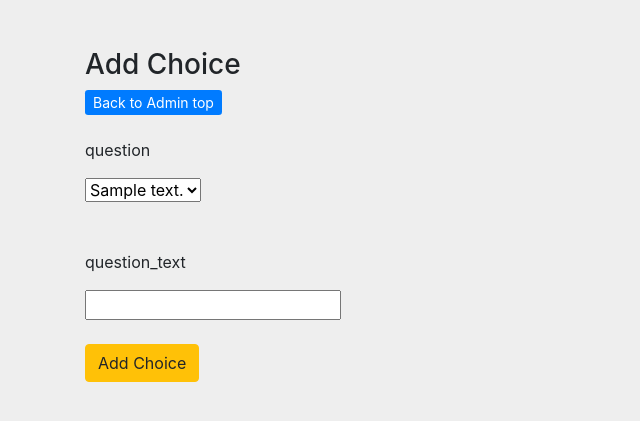
After one commit to hotta/responder-django-tutorial, a Python web app: template templates/add_choice.html in a window 1280 px wide. The commit adds this page. Shown: the top 421 px of the page, without its empty margins (0-640 px from the left). Run offline with Jinja, Linux system fonts and the light colour scheme; the template is opened without the code that fills it: most values are stand-ins (such as "Sample title", 1, 10 or a date in 2020); some libraries are stand-ins or nearby versions.

Commit message:
第三回：前編まで

```diff
--- /dev/null
+++ b/templates/add_choice.html
@@ -0,0 +1,34 @@
+{% extends "layout.html" %}
+{% block content %}
+
+<br><br>
+<h3>Add Choice</h3>
+<a class="btn-sm btn-primary" href="/admin_top">Back to Admin top</a>
+<br>
+<br>
+<div class="row">
+    <form action="/add_Choice" method="post">
+        <div class="col-md-5"><p>question</p></div>
+        <div class="col-md-7">
+            <select name="question">
+                {% for question in questions %}
+                    <option value="{{question['id']}}">{{question['question_text']}}</options>
+                {% endfor %}
+            </select>
+        </div>
+        <br>
+        <br>
+        <div class="col-md-5"><p>question_text</p></div>
+        <div class="col-md-7">
+            <input type="text" name="choice_text">
+
+            {% for error_message in error_messages %}
+                <p class="text-danger">{{error_message}}</p>
+            {% endfor %}
+            <br>
+            <br>
+            <input class="btn btn-warning" type="submit" name="submit" value="Add Choice">
+        </div>
+    </form>
+</div>
+{% endblock %}
--- a/templates/admin.html
+++ b/templates/admin.html
@@ -17,7 +17,7 @@
             <br>
             <br>
             {% for error_message in error_messages %}
-            <div class="alert alert-danger" role="alert">{{error_message}}</div>
+            <p class="text-danger">{{error_message}}</p>
             {% endfor %}
             <div align="center">
                 <input class="btn btn-primary" type="submit" name="submit" value="Login">
--- a/templates/administrator.html
+++ b/templates/administrator.html
@@ -13,7 +13,7 @@
     </div>
 </div>
 <hr>
-<p>Hi, {{autho_user}}.</p>
+<p>Hi, {{auth_user}}.</p>
 <br>
 
 
```
Also changed, not shown: REAMMD.md (deleted, +0 -1 lines), templates/add_question.html (added, +25 -0 lines), urls.py (+64 -0 lines), db.sqlite3.
